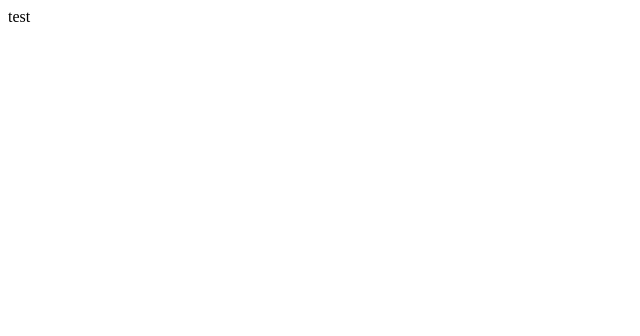
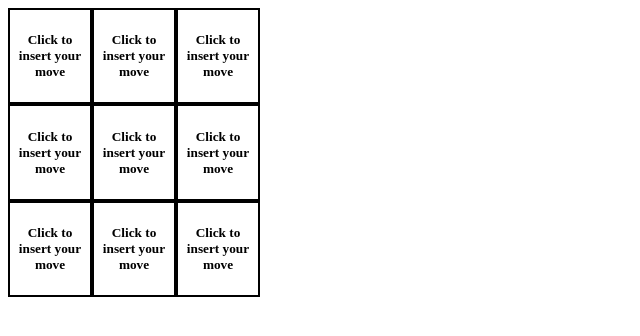
Before and after one commit to GalexyN/tictactoe, a website: page index.html in a window 1280 px wide. Shown: the whole page, without its empty margins (0-640 px from the left). Drawn offline with Linux system fonts and the light colour scheme.

Commit message:
Created display board

```diff
--- a/index.html
+++ b/index.html
@@ -6,6 +6,58 @@
   <title>Tic Tac Toe</title>
 </head>
 <body>
-  test
+  <div class="board" style="width: 300px; overflow: hidden">
+    <div class="top-row" style="width: 300px; overflow: hidden;">
+      <div class="" style="text-align: center; float: left; width: 80px; border-style: solid; border-width: 2px;">
+        <div>
+          <h5>Click to insert your move</h5>
+        </div>
+      </div>
+      <div class="" style="text-align: center; float: left; width: 80px; border-style: solid; border-width: 2px;">
+        <div>
+          <h5>Click to insert your move</h5>
+        </div>
+      </div>
+      <div class="" style="text-align: center; float: left; width: 80px; border-style: solid; border-width: 2px;">
+        <div>
+          <h5>Click to insert your move</h5>
+        </div>
+      </div>
+    </div>
+    <div class="middle row" style="width: 300px; overflow: hidden;">
+      <div class="" style="text-align: center; float: left; width: 80px; border-style: solid; border-width: 2px;">
+        <div>
+          <h5>Click to insert your move</h5>
+        </div>
+      </div>
+      <div class="" style="text-align: center; float: left; width: 80px; border-style: solid; border-width: 2px;">
+        <div>
+          <h5>Click to insert your move</h5>
+        </div>
+      </div>
+      <div class="" style="text-align: center; float: left; width: 80px; border-style: solid; border-width: 2px;">
+        <div>
+          <h5>Click to insert your move</h5>
+        </div>
+      </div>
+    </div>
+    <div class="bottom row" style="width: 300px; overflow: hidden;">
+      <div class="" style="text-align: center; float: left; width: 80px; border-style: solid; border-width: 2px;">
+        <div>
+          <h5>Click to insert your move</h5>
+        </div>
+      </div>
+      <div class="" style="text-align: center; float: left; width: 80px; border-style: solid; border-width: 2px;">
+        <div>
+          <h5>Click to insert your move</h5>
+        </div>
+      </div>
+      <div class="" style="text-align: center; float: left; width: 80px; border-style: solid; border-width: 2px;">
+        <div>
+          <h5>Click to insert your move</h5>
+        </div>
+      </div>
+    </div>
+  </div>
 </body>
 </html>
```
